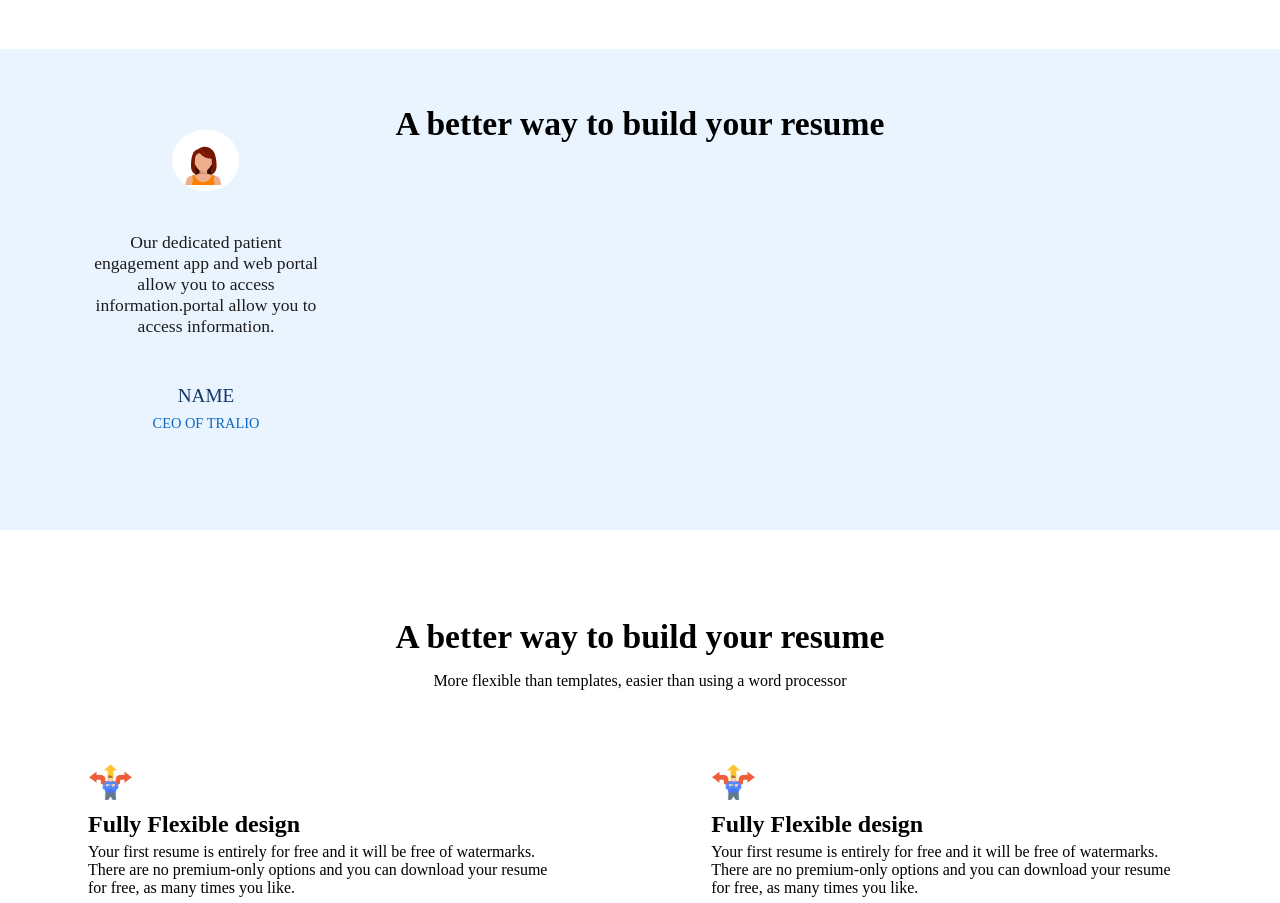
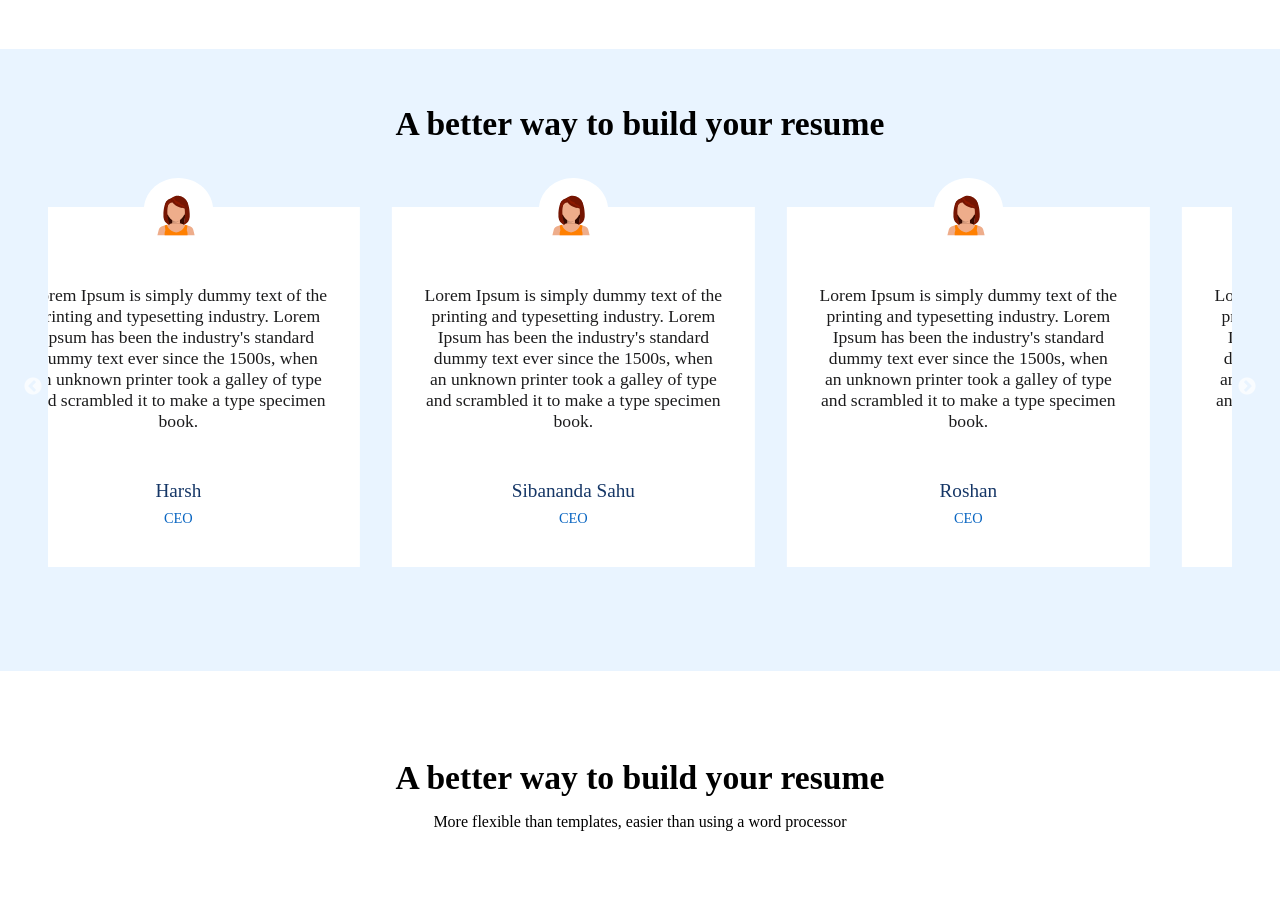
Before and after one commit to iot-lab-kiit/tralio-frontend, a Next.js app: page / in a window 1280 px wide. Shown: the part 1600-2503 px from the top of the page. Built offline with nearby package versions, Linux system fonts and the light colour scheme.

Commit message:
Testimonial Carousel

```diff
--- /dev/null
+++ b/TralioAPI/Testimonial.js
@@ -0,0 +1,50 @@
+export const TestimonialDetail = [
+    {
+        avtar: "/images/Testimonial/dp.svg",
+        description: "Lorem Ipsum is simply dummy text of the printing and typesetting industry. Lorem Ipsum has been the industry's standard dummy text ever since the 1500s, when an unknown printer took a galley of type and scrambled it to make a type specimen book. ",
+        name: "Manisa",
+        designation: "CEO",
+    },
+    {
+        avtar: "/images/Testimonial/dp.svg",
+        description: "Lorem Ipsum is simply dummy text of the printing and typesetting industry. Lorem Ipsum has been the industry's standard dummy text ever since the 1500s, when an unknown printer took a galley of type and scrambled it to make a type specimen book. ",
+        name: "Harsh",
+        designation: "CEO",
+    },
+    {
+        avtar: "/images/Testimonial/dp.svg",
+        description: "Lorem Ipsum is simply dummy text of the printing and typesetting industry. Lorem Ipsum has been the industry's standard dummy text ever since the 1500s, when an unknown printer took a galley of type and scrambled it to make a type specimen book. ",
+        name: "Sibananda Sahu",
+        designation: "CEO",
+    },
+    {
+        avtar: "/images/Testimonial/dp.svg",
+        description: "Lorem Ipsum is simply dummy text of the printing and typesetting industry. Lorem Ipsum has been the industry's standard dummy text ever since the 1500s, when an unknown printer took a galley of type and scrambled it to make a type specimen book. ",
+        name: "Roshan",
+        designation: "CEO",
+    },
+    {
+        avtar: "/images/Testimonial/dp.svg",
+        description: "Lorem Ipsum is simply dummy text of the printing and typesetting industry. Lorem Ipsum has been the industry's standard dummy text ever since the 1500s, when an unknown printer took a galley of type and scrambled it to make a type specimen book. ",
+        name: "S Pal",
+        designation: "CEO",
+    },
+    {
+        avtar: "/images/Testimonial/dp.svg",
+        description: "Lorem Ipsum is simply dummy text of the printing and typesetting industry. Lorem Ipsum has been the industry's standard dummy text ever since the 1500s, when an unknown printer took a galley of type and scrambled it to make a type specimen book. ",
+        name: "Aditya",
+        designation: "CEO",
+    },
+    {
+        avtar: "/images/Testimonial/dp.svg",
+        description: "Lorem Ipsum is simply dummy text of the printing and typesetting industry. Lorem Ipsum has been the industry's standard dummy text ever since the 1500s, when an unknown printer took a galley of type and scrambled it to make a type specimen book. ",
+        name: "Ayushman",
+        designation: "CEO",
+    },
+    {
+        avtar: "/images/Testimonial/dp.svg",
+        description: "Lorem Ipsum is simply dummy text of the printing and typesetting industry. Lorem Ipsum has been the industry's standard dummy text ever since the 1500s, when an unknown printer took a galley of type and scrambled it to make a type specimen book. ",
+        name: "Sibananda Sahu",
+        designation: "CEO",
+    },
+]
--- /dev/null
+++ b/components/Carousel/Carousel.jsx
@@ -0,0 +1,54 @@
+import React from "react";
+import Slider from "react-slick";
+import { TestimonialDetail } from "../../TralioAPI/Testimonial"
+import Testimonial from "../Testimonial/Testimonial";
+
+function Carousel() {
+    const settings = {
+        dots: true,
+        infinite: true,
+        slidesToShow: 3,
+        slidesToScroll: 1,
+        autoplay: true,
+        speed: 1000,
+        autoplaySpeed: 3000,
+        cssEase: "linear"
+    };
+
+    const propsTestimonial = TestimonialDetail.map(
+        ({ avtar, description, name, designation}, index) => {
+            return (
+                <div>
+                    <Testimonial
+                        id={index}
+                        avtar={avtar}
+                        description={description}
+                        name={name}
+                        designation={designation}
+                    />
+                </div>
+            );
+        }
+    );
+
+    return (
+        <div>
+            <link
+                rel="stylesheet"
+                type="text/css"
+                charset="UTF-8"
+                href="https://cdnjs.cloudflare.com/ajax/libs/slick-carousel/1.8.1/slick.min.css"
+            />
+            <link
+                rel="stylesheet"
+                type="text/css"
+                href="https://cdnjs.cloudflare.com/ajax/libs/slick-carousel/1.8.1/slick-theme.min.css"
+            />
+            <Slider {...settings}>
+            {propsTestimonial}
+            </Slider>
+        </div>
+    )
+}
+
+export default Carousel;
--- a/components/LandingPage/TopLandingScreen.module.css
+++ b/components/LandingPage/TopLandingScreen.module.css
@@ -1,90 +1,88 @@
 .bg {
-  margin:0 auto;
+  margin: 0 auto;
   background-color: #e9f4ff;
   padding: 0.8rem;
   display: flex;
   align-items: center;
   justify-content: center;
-  font-family: 'Mulish';
+  font-family: "Mulish";
 }
 .imgSize {
   padding: 0 1rem 0 10rem;
   width: 50%;
 }
-.bt{
+.bt {
   display: flex;
   padding: 0.5rem 1.7rem;
   font-size: 1.15rem;
   border-radius: 0.2rem;
-  background-color: #458FF6;
+  background-color: #458ff6;
   color: white;
   cursor: pointer;
-  border: 2px solid #458FF6;
+  border: 2px solid #458ff6;
 }
-.bt:hover{
+.bt:hover {
   background-color: white;
-  color:#458FF6;
-
+  color: #458ff6;
 }
 .heading {
   font-weight: bold;
 }
 .desc {
   font-weight: 300;
-  color: #7D7987;
+  color: #7d7987;
 }
-.leftText{
+.leftText {
   display: flex;
   justify-content: flex-end;
   padding: 0 1rem;
-  width:50%;
+  width: 50%;
 }
-@media screen and (max-width:1200px)
-{
+@media screen and (max-width: 1200px) {
   .imgSize {
     padding: 0;
     width: 49%;
   }
 }
-@media screen and (max-width:900px){
-  .leftText{
-  width:50%
+@media screen and (max-width: 900px) {
+  .leftText {
+    width: 50%;
   }
-.heading{
+  .heading {
     font-size: 1.4em;
   }
-.desc{
+  .desc {
     font-size: 0.9em;
   }
-.bt{
+  .bt {
     padding: 0.4rem 1rem;
     font-size: 0.85em;
   }
 }
-@media screen and (max-width:600px)
-{
+@media screen and (max-width: 600px) {
   .bg {
     padding: 2rem 0 5rem;
     align-items: center;
     flex-direction: column-reverse;
     justify-content: center;
   }
-.imgSize,.leftText{
-  width:100%;
+  .imgSize,
+  .leftText {
+    width: 100%;
   }
-.bt{
+  .bt {
     padding: 0.5rem 1rem;
     font-size: 0.85rem;
     border-radius: 0.5rem;
   }
-.heading{
+  .heading {
     font-size: 1.4em;
     font-weight: 600;
   }
-.desc{
+  .desc {
     font-size: 1.1em;
   }
-.bt{
+  .bt {
     border-radius: 3px;
     font-size: 1em;
   }
--- a/components/Testimonial/Testimonial.jsx
+++ b/components/Testimonial/Testimonial.jsx
@@ -3,18 +3,18 @@ import dp from '../../public/images/Testimonial/dp.svg'
 import styles from './Testimonial.module.css'
 
 
-function Testimonial() {
+function Testimonial(props) {
 
   return (
     <div>
       <div className={styles.box}>
         <div className={styles.img}>
-          <Image src={dp} alt="Pic" />
+          <Image src={props.avtar} alt="Pic" width={70} height={70}/>
         </div>
         <div className={styles.content}>
-          <p>Our dedicated patient engagement app and web portal allow you to access information.portal allow you to access information.</p>
-          <h5>NAME</h5>
-          <h4>CEO OF TRALIO</h4>
+          <p>{props.description}</p>
+          <h5>{props.name}</h5>
+          <h4>{props.designation}</h4>
         </div>
       </div>
     </div>
--- a/components/Testimonial/Testimonial.module.css
+++ b/components/Testimonial/Testimonial.module.css
@@ -1,12 +1,11 @@
 .box{
     font-family: 'Mulish';
     display: block;
-    margin: 10px;
-    width: 25%;
+    margin: 3.5rem 1rem;
     text-align: center;
     color: #1C1C1D;
     font-size: 1.1rem;
-    /* padding: rem 2rem; */
+    background-color: white;
 }
 .img{
     display: inline-block;
--- a/container/Home/HomePage.jsx
+++ b/container/Home/HomePage.jsx
@@ -11,6 +11,7 @@ import Login from "../../container/Login/Login";
 import SignUp from "../../container/SignUp/SignUp";
 import ForgotPassword from "../../container/ForgotPassword/ForgotPassword";
 import { HomeDetailFeature } from "../../TralioAPI/DetailFeature";
+import Carousel from "../../components/Carousel/Carousel";
 
 //Material UI
 import { Box, Container } from "@mui/material";
@@ -81,7 +82,8 @@ function HomePage() {
         <div className={styles.testimonial_start}>
           <h2>A better way to build your resume</h2>
         </div>
-        <Testomonial />
+        <Carousel />
+        {/* <Testomonial /> */}
       </div>
       <Container>
         <div className={styles.feature_start}>
--- a/package.json
+++ b/package.json
@@ -16,7 +16,8 @@
     "framer-motion": "^6.2.3",
     "next": "12.0.10",
     "react": "17.0.2",
-    "react-dom": "17.0.2"
+    "react-dom": "17.0.2",
+    "react-slick": "^0.28.1"
   },
   "devDependencies": {
     "clsx": "^1.1.1",
--- a/styles/globals.css
+++ b/styles/globals.css
@@ -14,3 +14,7 @@ a {
 * {
   box-sizing: border-box;
 }
+
+.slick-dots li button {
+  text-indent: -999999999999999999999999999999px;
+}
```
Also changed, not shown: 1 other file (tests, documents, lock files or other folders). Lines whose indentation alone changed are shown as unchanged.
